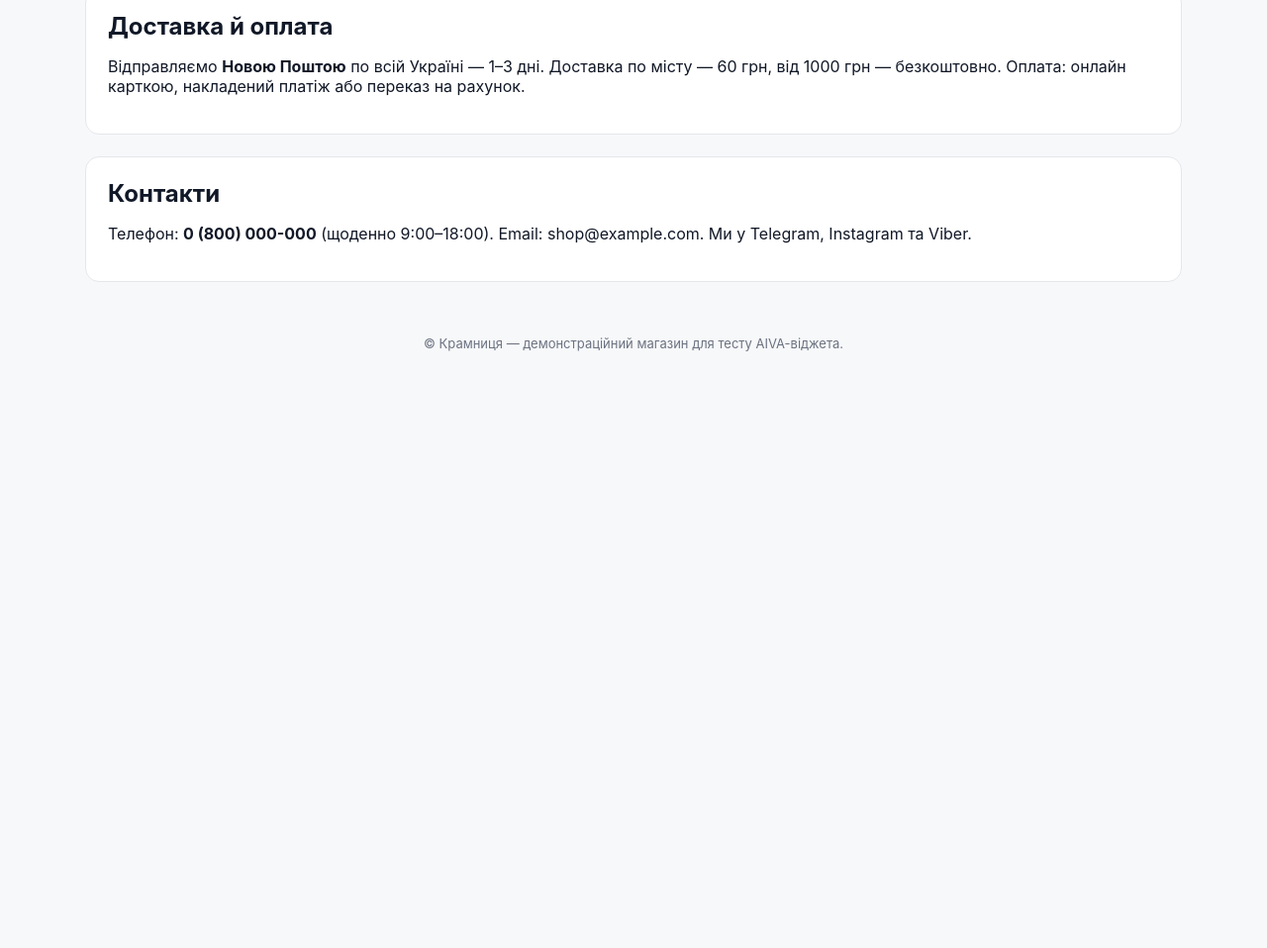
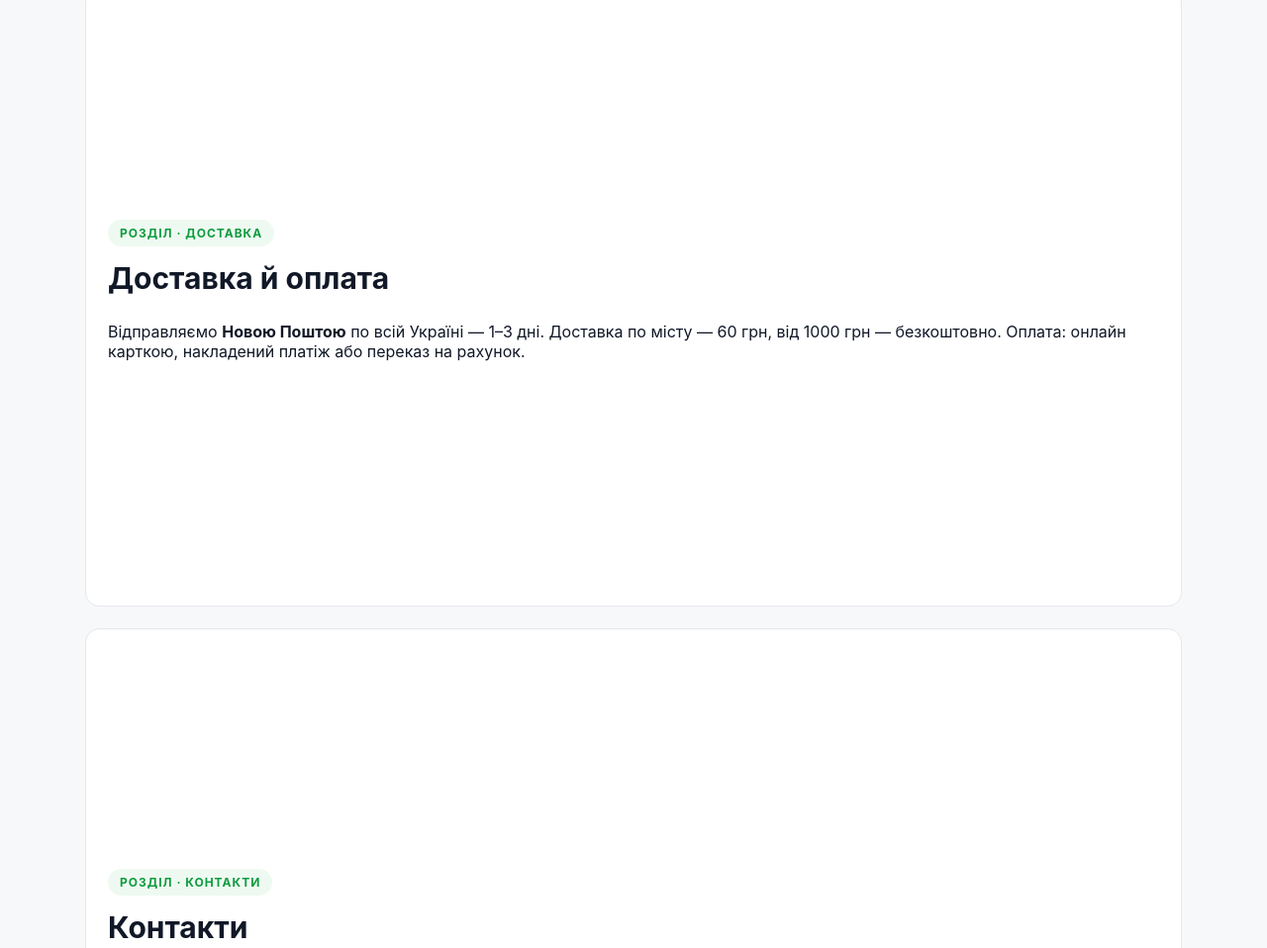
Before and after one commit to dokukaslavik-png/aiva-test-shop, a plain HTML site: page index.html in a window 1280 px wide. Shown: the part 1202-2160 px from the top of the page at 99% size. Before the commit the page ends 1587 px from the top, so only its background shows below. Drawn offline with Linux system fonts and the light colour scheme; a script that the page names is missing.

Commit message:
Update index.html

```diff
--- a/index.html
+++ b/index.html
@@ -45,6 +45,10 @@
   .to-checkout{ display:block; width:100%; text-align:center; margin-top:14px; background:var(--green); color:#fff; border:none; font-weight:700; padding:12px; border-radius:10px; cursor:pointer; }
   .badge{ background:var(--green); color:#fff; border-radius:999px; padding:2px 9px; font-size:13px; font-weight:700; }
   section.block{ background:var(--card); border:1px solid var(--line); border-radius:14px; padding:22px; margin-top:22px; }
+  section.full{ min-height:78vh; scroll-margin-top:70px; display:flex; flex-direction:column; justify-content:center; }
+  section.full h2{ font-size:30px; }
+  .sec-badge{ display:inline-block; align-self:flex-start; background:#eefaf1; color:var(--green-d); font-weight:700; font-size:12px; letter-spacing:1px; text-transform:uppercase; padding:6px 12px; border-radius:999px; margin-bottom:14px; }
+  #catalog{ scroll-margin-top:70px; }
   section.block h2{ margin:0 0 10px; }
   form .frow{ display:flex; gap:12px; flex-wrap:wrap; margin-bottom:12px; }
   form input, form textarea{ flex:1; min-width:220px; padding:12px 14px; border:1px solid var(--line); border-radius:10px; font:inherit; }
@@ -107,13 +111,15 @@
     </form>
   </section>
 
-  <section class="block" id="delivery">
+  <section class="block full" id="delivery">
+    <span class="sec-badge">Розділ · Доставка</span>
     <h2>Доставка й оплата</h2>
     <p>Відправляємо <b>Новою Поштою</b> по всій Україні — 1–3 дні. Доставка по місту — 60 грн, від 1000 грн — безкоштовно.
     Оплата: онлайн карткою, накладений платіж або переказ на рахунок.</p>
   </section>
 
-  <section class="block" id="contacts">
+  <section class="block full" id="contacts">
+    <span class="sec-badge">Розділ · Контакти</span>
     <h2>Контакти</h2>
     <p>Телефон: <b>0 (800) 000-000</b> (щоденно 9:00–18:00). Email: shop@example.com. Ми у Telegram, Instagram та Viber.</p>
   </section>
```
